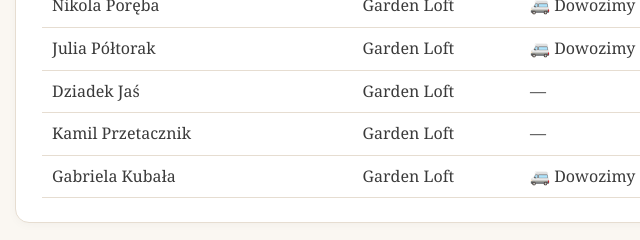
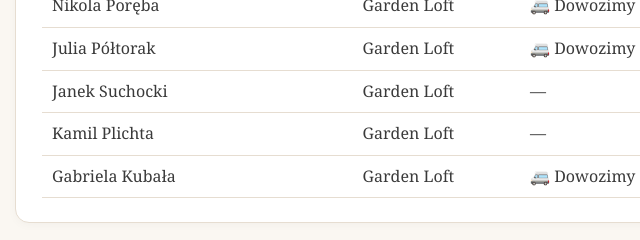
Before and after one commit to EasyL0ver/wesele-info, a plain HTML site: page index.html in a window 1280 px wide. Shown: the part 3069-3309 px from the top of the page, 265-905 px from the left. Drawn offline with Linux system fonts and the light colour scheme.

Commit message:
Fix names: Janek Suchocki, Kamil Plichta

```diff
--- a/index.html
+++ b/index.html
@@ -171,8 +171,8 @@
           <tr><td>Zuzia Poręba</td><td>Garden Loft</td><td>—</td></tr>
           <tr><td>Nikola Poręba</td><td>Garden Loft</td><td>🚐 Dowozimy</td></tr>
           <tr><td>Julia Półtorak</td><td>Garden Loft</td><td>🚐 Dowozimy</td></tr>
-          <tr><td>Dziadek Jaś</td><td>Garden Loft</td><td>—</td></tr>
-          <tr><td>Kamil Przetacznik</td><td>Garden Loft</td><td>—</td></tr>
+          <tr><td>Janek Suchocki</td><td>Garden Loft</td><td>—</td></tr>
+          <tr><td>Kamil Plichta</td><td>Garden Loft</td><td>—</td></tr>
           <tr><td>Gabriela Kubała</td><td>Garden Loft</td><td>🚐 Dowozimy</td></tr>
         </tbody>
       </table>
```
